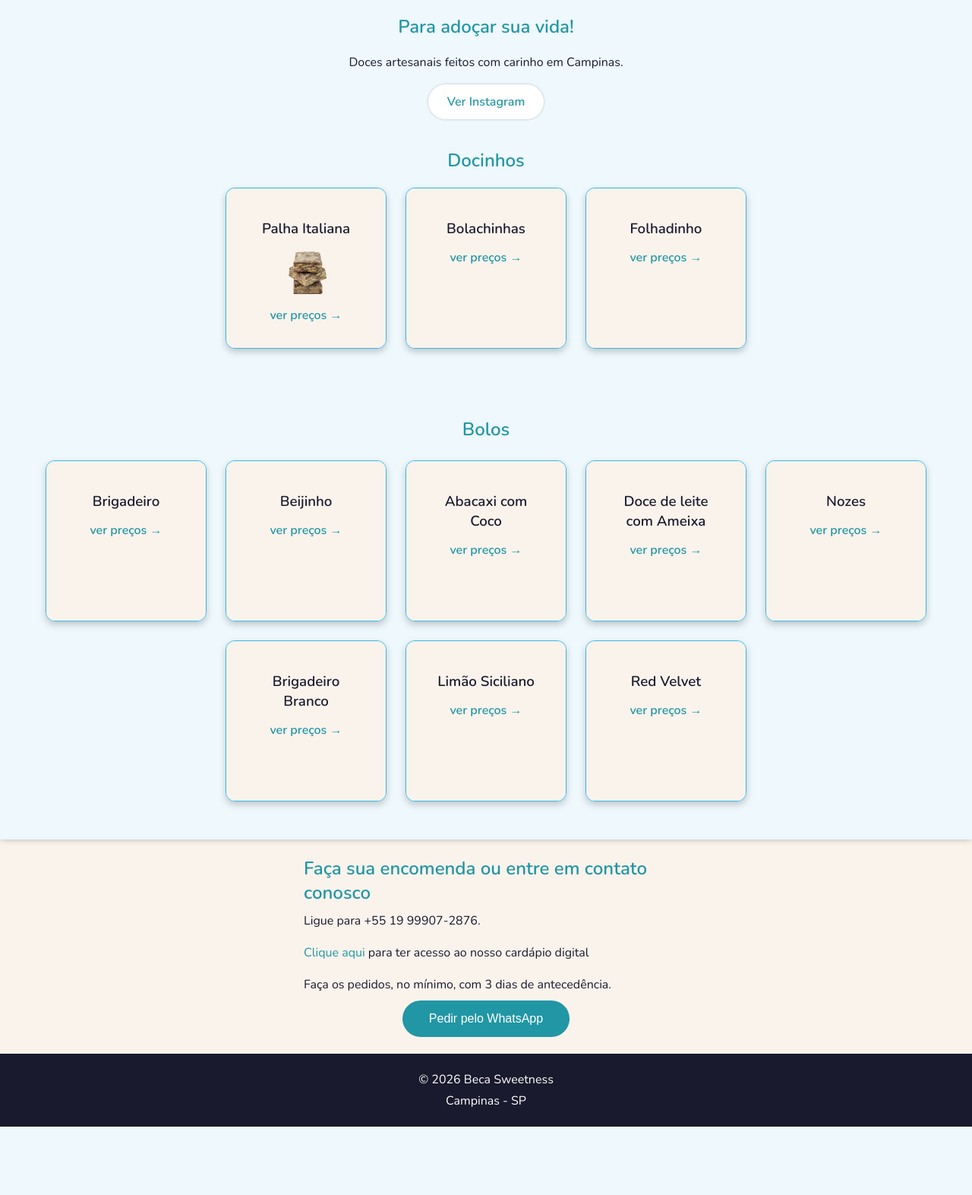
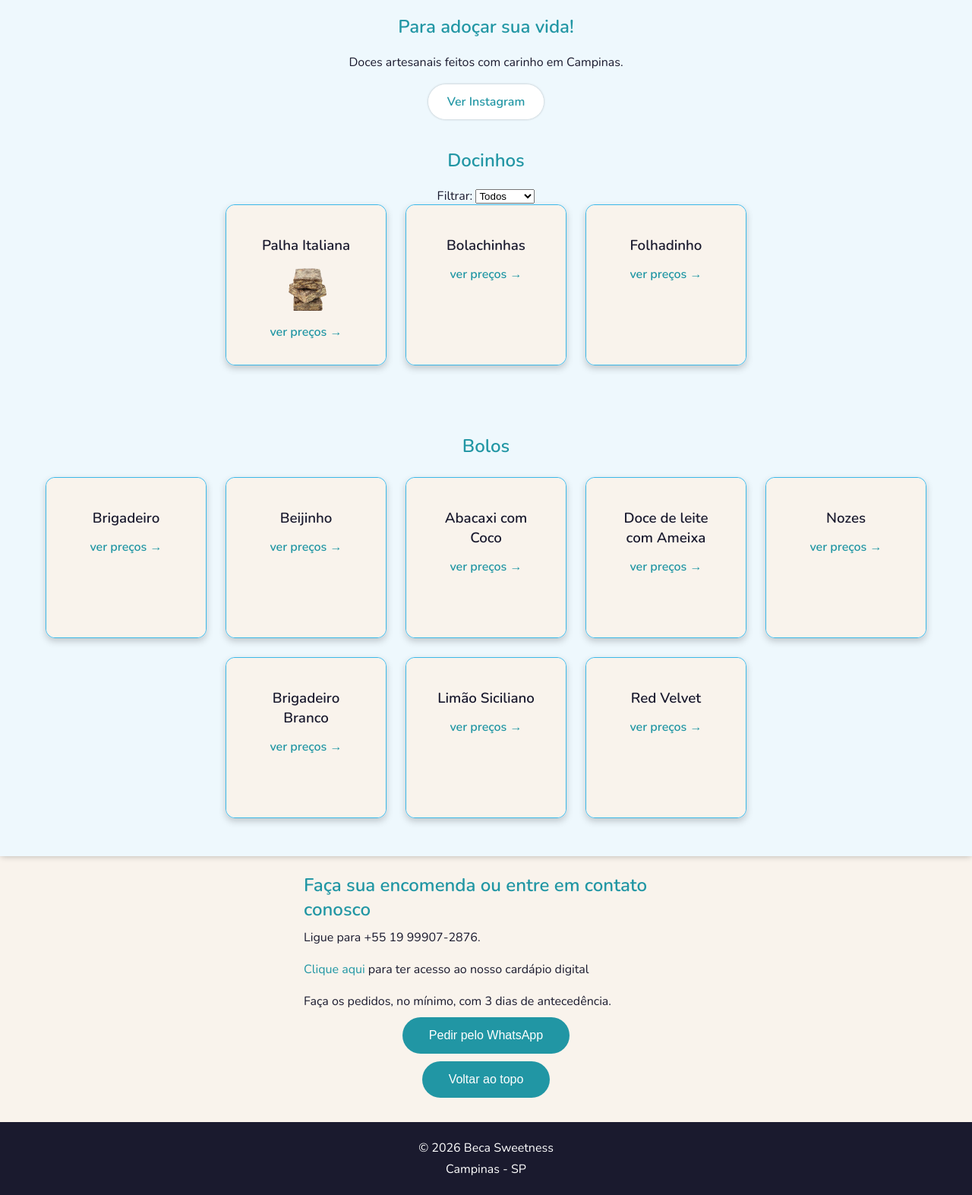
Before and after one commit to RAFAHERTER/projeto-beca-sweetness, a PHP site: page / in a window 1280 px wide. Shown: the part 180-1753 px from the top of the page at 76% size. Before the commit the page ends 1663 px from the top, so only its background shows below. Run offline with PHP 8.4, Linux system fonts and the light colour scheme.

Commit message:
Função adicionada:
Voltar ao TOPO

```diff
--- a/Estilos/style.css
+++ b/Estilos/style.css
@@ -296,6 +296,7 @@ button{
     padding: 15px 35px;
     display: block;
     margin: auto;
+    margin-bottom: 10px;
     font-size:16px;
     border-radius: 30px;
     cursor: pointer;
--- a/index.html
+++ b/index.html
@@ -44,6 +44,14 @@
     <section id="docinhos">
 
         <h2>Docinhos</h2>
+        <div class="filtro-container">
+            <label for="filtro">Filtrar: </label>
+            <select id="filtro" onchange="filtrar()">
+                <option value="todos">Todos</option>
+                <option value="docinhos">Docinhos</option>
+                <option value="bolos">Bolos</option>
+            </select>
+        </div>
 
 
 
@@ -309,6 +317,7 @@
                 <p><a href="Documento do cardápio/cardápio-beca-sweetness.pdf" download="cardápio-beca-sweetness.pdf" target="_blank">Clique aqui</a> para ter acesso ao nosso cardápio digital </p>
                 <p>Faça os pedidos, no mínimo, com 3 dias de antecedência.</p>
                 <button onclick="pedir()">Pedir pelo WhatsApp</button>
+                <button onclick="voltarAoTopo()">Voltar ao topo</button>
 
 </div>
 
--- a/script/script.js
+++ b/script/script.js
@@ -10,3 +10,7 @@ let url = `https://wa.me/${numero}?text=${encodeURIComponent(mensagem)}`
 window.open(url,'_blank')
 
 }
+
+function voltarAoTopo(){
+    window.scrollTo({ top: 0, behavior: 'smooth' })
+}
```
